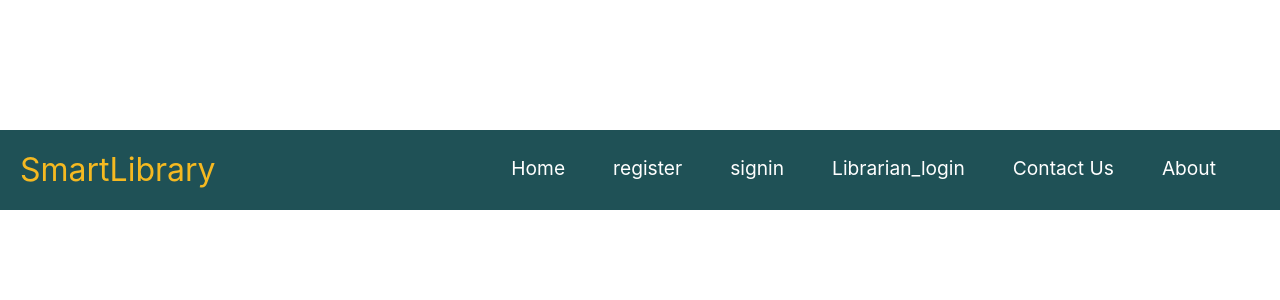
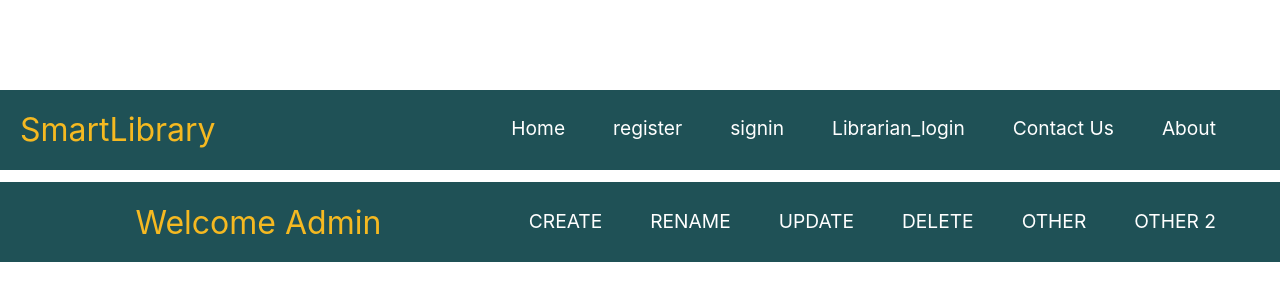
Before and after one commit to SriRam11111/Smart_Library, a React (Create React App) app: page /librarian_navbar in a window 1280 px wide. Shown: the part 224-524 px from the top of the page. Built offline with nearby package versions, Linux system fonts and the light colour scheme.

Commit message:
added librarian features

```diff
--- /dev/null
+++ b/src/components/librarian_features/librarian_navbar.js
@@ -0,0 +1,95 @@
+import React from 'react'
+import {  NavLink } from 'react-router-dom';
+
+function Librarian_navbar() {
+  const [click, setClick] = React.useState(false);
+
+	const handleClick = () => setClick(!click);
+	const Close = () => setClick(false);
+  return (
+    <div>
+			<div className={click ? "main-container" : ""} onClick={() => Close()} />
+			<nav className="navbar" onClick={e => e.stopPropagation()}>
+				<div className="nav-container">
+					<NavLink exact to="/" className="nav-logo">
+						Welcome Admin
+						<i className="fa fa-code"></i>
+					</NavLink>
+					<ul className={click ? "nav-menu active" : "nav-menu"}>
+						<li className="nav-item">
+							<NavLink
+								exact
+								to="/"
+								activeClassName="active"
+								className="nav-links"
+								onClick={click ? handleClick : null}>
+								CREATE
+							</NavLink>
+						</li>
+
+						<li className="nav-item">
+							<NavLink
+								exact
+								to="/register"
+								activeClassName="active"
+								className="nav-links"
+								onClick={click ? handleClick : null}
+							>
+								RENAME
+							</NavLink>
+						</li>
+						<li className="nav-item">
+							<NavLink
+								exact
+								to="/sign-in"
+								activeClassName="active"
+								className="nav-links"
+								onClick={click ? handleClick : null}
+							>
+								UPDATE
+							</NavLink>
+						</li>
+						<li className="nav-item">
+							<NavLink
+								exact
+								to="/librarian_login"
+								activeClassName="active"
+								className="nav-links"
+								onClick={click ? handleClick : null}
+							>
+								DELETE
+							</NavLink>
+						</li>
+						<li className="nav-item">
+							<NavLink
+								exact
+								to="/contact"
+								activeClassName="active"
+								className="nav-links"
+								onClick={click ? handleClick : null}
+							>
+								 OTHER
+							</NavLink>
+						</li>
+						<li className="nav-item">
+							<NavLink
+								exact
+								to="/about"
+								activeClassName="active"
+								className="nav-links"
+								onClick={click ? handleClick : null}
+							>
+								OTHER 2
+							</NavLink>
+						</li>
+					</ul>
+					<div className="nav-icon" onClick={handleClick}>
+						<i className={click ? "fa fa-times" : "fa fa-bars"}></i>
+					</div>
+				</div>
+			</nav>
+		</ div>
+  )
+}
+
+export default Librarian_navbar
--- /dev/null
+++ b/src/components/librarian_features/library_add.css
@@ -0,0 +1,54 @@
+
+
+@import url('https://fonts.googleapis.com/css?family=Archivo+Black')
+
+//Utilizing SASS variable functionality to apply color scheme
+$lightgray: #F7F9F9
+$bluegray: #BED8D4
+
+
+html, body
+  height: 100%
+
+
+body
+  background: white
+  display: flex
+  justify-content: center
+  align-items: center
+  font-family: Helvetica Neue
+
+h1
+  font-size: 4em
+  font-weight: bold
+  color: darkslategray
+  font-family: 'Archivo Black'
+
+.form
+  height: 35%
+  border: 5px solid $bluegray
+  border-radius: 20%
+  margin-top: 1em
+  text-align: center
+  justify-content: center
+  flex-direction: column
+  background-color: $lightgray
+  display: flex
+  padding: 45px
+
+.inputcontainer
+  display: flex
+  justify-content: center
+  align-items: center
+  flex-direction: column
+
+input
+    display: flex
+    justify-content: center
+    align-items: center
+    margin: 5px
+
+button
+  justify-content: center
+  align-items: center
+  margin: 2em
--- /dev/null
+++ b/src/components/librarian_features/library_add.js
@@ -0,0 +1,24 @@
+import React from 'react'
+import './library_add.css'
+function Library_add() {
+      return (
+        <div className="form">
+          <div className="header">
+            <h1>Welcome!</h1>
+            <p>Please provide your information below.</p>
+          </div>
+          <div className="inputcontainer">
+            {/* Below are the text fields that record the user's information. Each uses the onChange event handler, and sets the user input value to the component's state in real time using e.target.value    */}
+            <div><input filter="[^a-zA-Z ]" name="firstName" placeholder="First Name"     /></div>
+            <div><input filter="[^a-zA-Z ]" name="lastName" placeholder="Last Name"     /></div>
+            <div><input filter="[^0-9]" maxLength="10" name="phone" placeholder="Phone Number"     /></div>
+            <div><input placeholder="Email Address" onChange={(e) => {this.setState({email:e.target.value})}} /></div>
+
+            {/* Below is the submit button. Using the onClick event handler, it changes the value of this.state.display to false, which would trigger the ternary in the render method to display the user's info instead of this form*/}
+            <button >Submit</button>
+          </div>
+        </div>
+      );
+}
+
+export default Library_add
--- a/src/navbar/index.js
+++ b/src/navbar/index.js
@@ -11,6 +11,8 @@ import Ece from '../components/branches/ece';
 import Eee from '../components/branches/eee';
 import Chemical from '../components/branches/chemical';
 import Librarian_login from '../components/signin/librarian_login';
+import Library_add from '../components/librarian_features/library_add';
+import Librarian_navbar from '../components/librarian_features/librarian_navbar';
 
 
 export {Home,
@@ -18,4 +20,4 @@ Register,
 Sign_in,
 Contact,
 About,
-Branches,Cse,Civil,Eee,Chemical,Ece,Mechanical,Librarian_login}
+Branches,Cse,Civil,Eee,Chemical,Ece,Mechanical,Librarian_login,Library_add,Librarian_navbar}
--- a/src/navbar/navbar.js
+++ b/src/navbar/navbar.js
@@ -2,7 +2,7 @@ import React from 'react';
 import { BrowserRouter as Router, Route, Switch, NavLink } from 'react-router-dom';
 import './navbar.css'
 import {Home,Register,Sign_in,Contact,About,Branches,
-	Cse,Civil,Eee,Chemical,Ece,Mechanical,Librarian_login} from './index'
+	Cse,Civil,Eee,Chemical,Ece,Mechanical,Librarian_login,Librarian_navbar,Library_add} from './index'
 
 
 
@@ -129,6 +129,8 @@ function NavBar() {
 						<Route path="/chem" component={Chemical} />
 						<Route path="/ece" component={Ece} />
 						<Route path="/librarian_login" component={Librarian_login} />
+						<Route path="/library_add" component={Library_add} />
+						<Route path="/librarian_navbar" component={Librarian_navbar} />
 					</Switch>
 				</div>
 			</Router>
```
